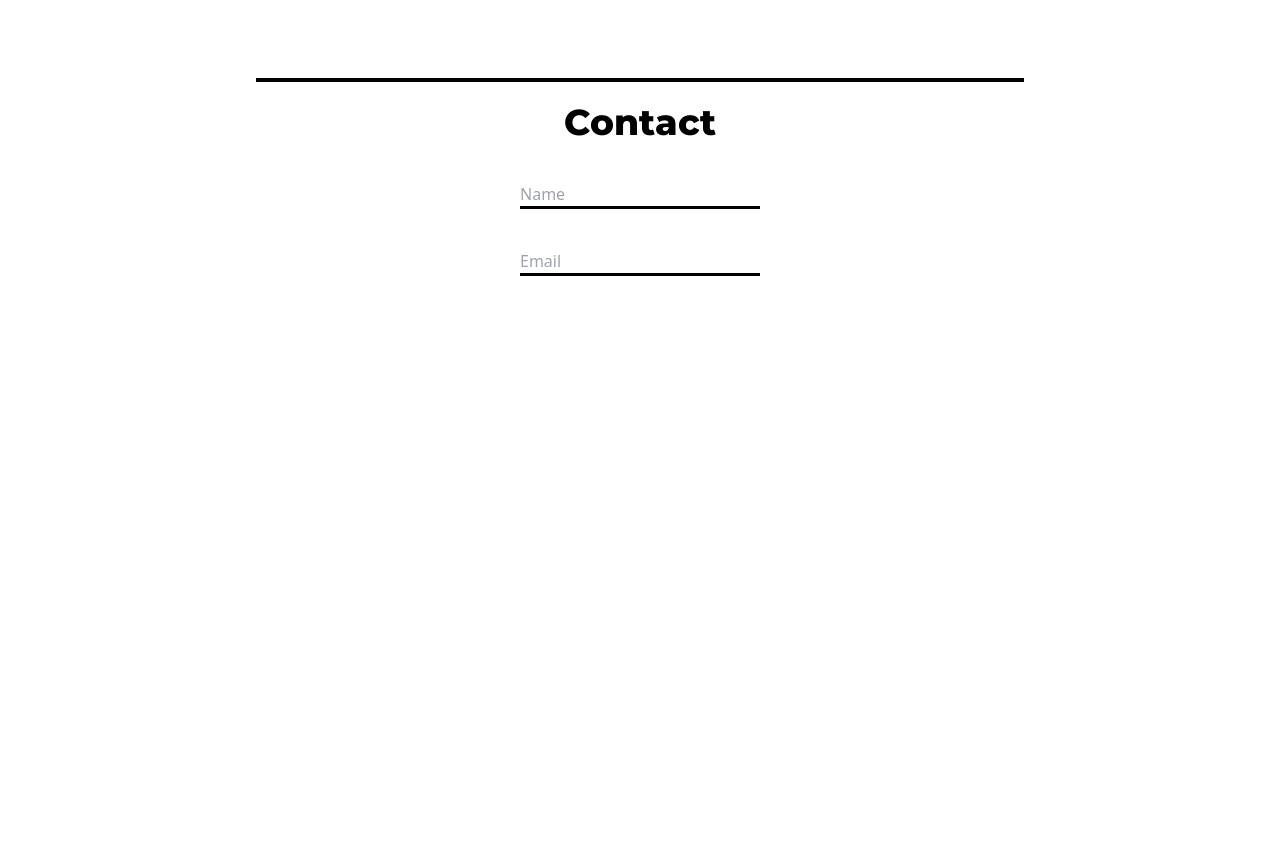
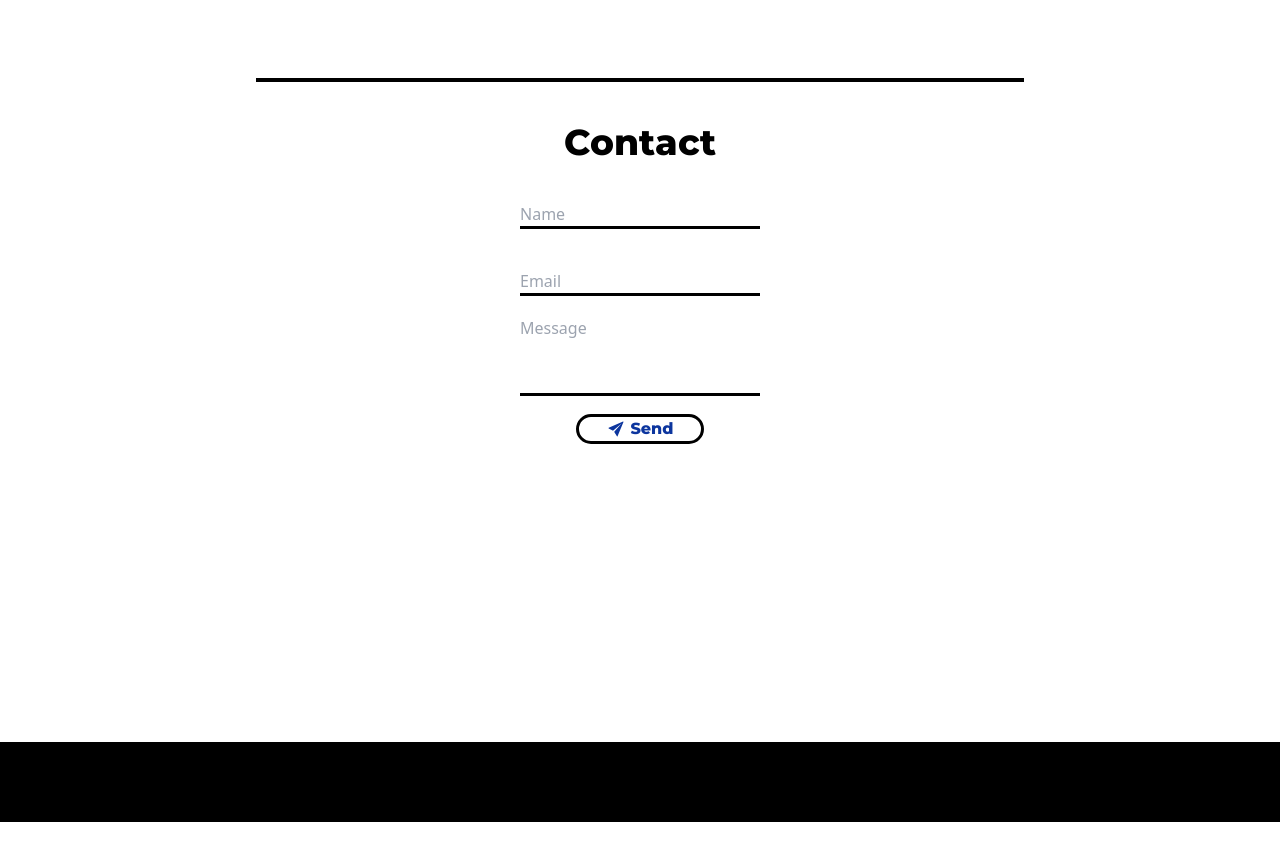
Before and after one commit to 0ojireho0/myProject, a React (Vite) app: page / in a window 1280 px wide. Shown: the part 3102-3962 px from the top of the page. After the commit the page ends 3924 px from the top, so only its background shows below. Built offline with nearby package versions, Linux system fonts and the light colour scheme.

Commit message:
footer nalang

```diff
--- a/src/App.jsx
+++ b/src/App.jsx
@@ -5,6 +5,7 @@ import About from './Pages/About'
 import Projects from './Pages/Projects'
 import Contact from './Pages/Contact'
 import Resume from './Pages/Resume'
+import Footer from "./Pages/Footer"
 
 function App() {
 
@@ -16,6 +17,7 @@ function App() {
     <Projects />
     <Resume />
     <Contact />
+    <Footer />
 
     </>
   )
--- a/src/Pages/Contact.jsx
+++ b/src/Pages/Contact.jsx
@@ -1,10 +1,11 @@
 import React from 'react'
+import { IoIosSend } from "react-icons/io";
 
 const Contact = () => {
   return (
-    <div className='w-full h-[95vh]' id='contact'>
+    <div className='w-full h-[80vh] ' id='contact'>
       <div className='flex justify-center items-center'>
-        <h1 className='montserratextrabold text-4xl'>Contact</h1>
+        <h1 className='montserratextrabold text-4xl mt-5'>Contact</h1>
       </div>
       <form className='flex flex-col justify-center items-center'>
         <div className='relative m-10 w-[13rem] md:w-[15rem] '> {/*flex flex-col items-center justify-center */}
@@ -17,7 +18,12 @@ const Contact = () => {
           <label className=' absolute top-0 text-transparent left-0 opacity-50 text-lg pointer-events-none montserratsemibold transition-all duration-300 ease-in inputlabel'>Email</label>
           <span className='absolute bottom-0 left-0 h-[3px] w-0 bg-[#0C359E] transition-all duration-300 ease-in inputhighlight '></span>
         </div>
-        {/* <input type="submit" /> */}
+        <div className='relative w-[13rem] mt-5 md:w-[15rem] '>
+          <textarea name="" id="" className=' resize-none border-b-[3px] h-[5rem] border-black w-[13rem] md:w-[15rem] inputfield outline-none' placeholder='Message' />
+          <label className='absolute top-0 text-transparent left-0 opacity-50 text-lg pointer-events-none montserratsemibold transition-all durationg-300 ease-in inputlabel'>Message</label>
+          <span className='absolute bottom-1 left-0 h-[3px] w-0 bg-[#0C359E] transition-all duration-300 ease-in inputhighlight '></span>
+        </div>
+        <button type='submit' className='border-[3px] rounded-full w-[8rem] mt-3 border-black flex justify-center items-center gap-1 montserratextrabold text-[#0C359E]'><span><IoIosSend className='text-xl' /></span>Send</button>
       </form>
     </div>
   )
--- /dev/null
+++ b/src/Pages/Footer.jsx
@@ -0,0 +1,11 @@
+import React from 'react'
+
+const Footer = () => {
+  return (
+    <div className='bg-black h-[5rem]'>
+      Footer
+    </div>
+  )
+}
+
+export default Footer
```
